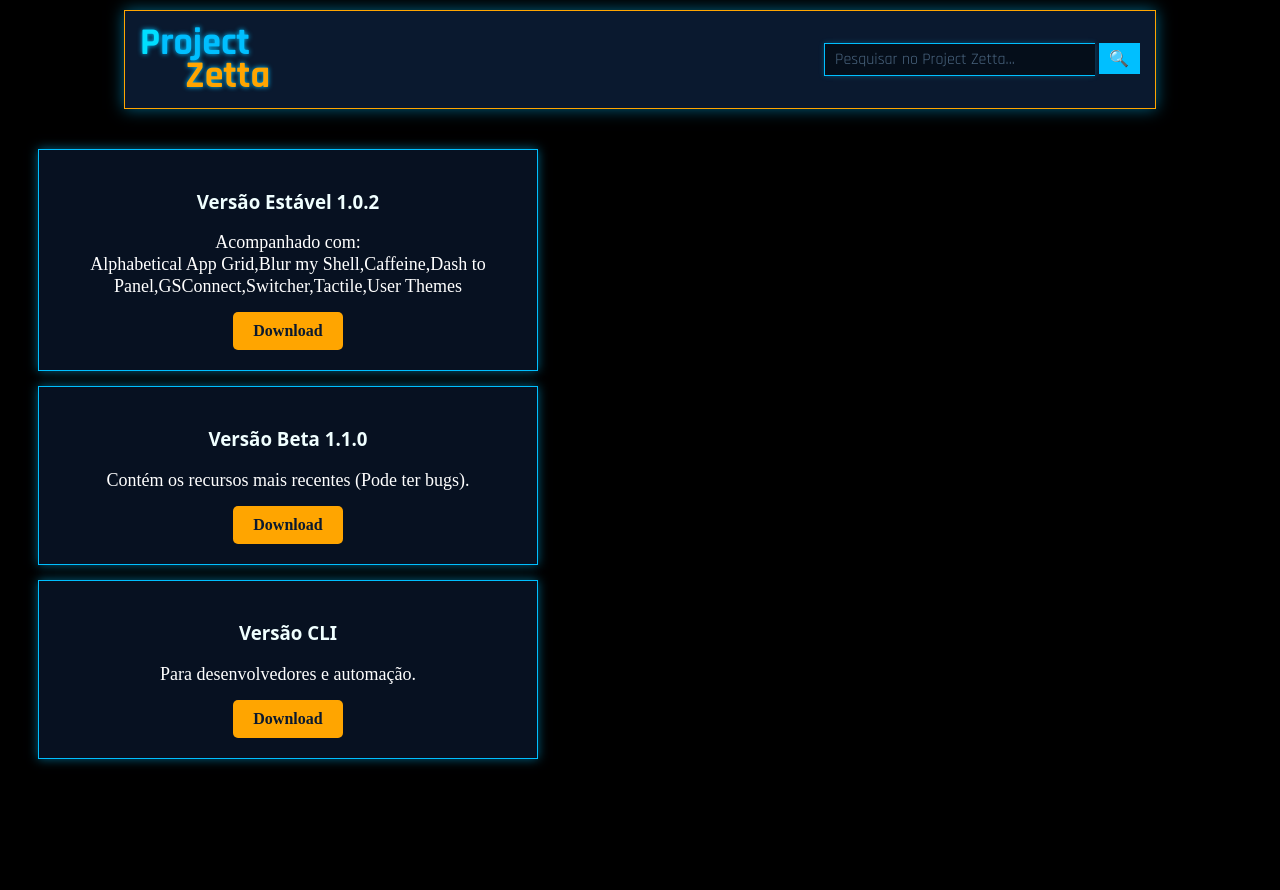
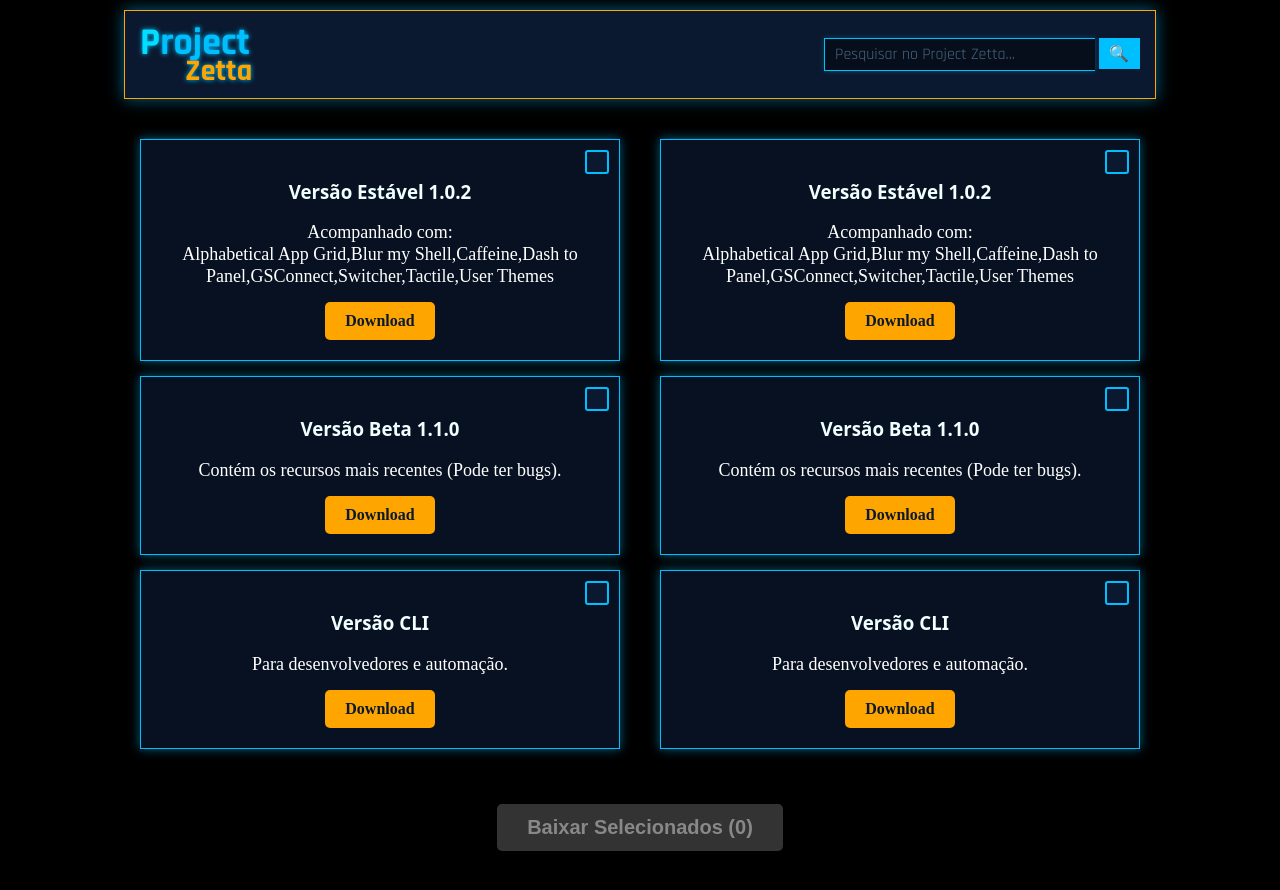
Before and after one commit to Cleber-dev07/Project_zetta-20251015T125208Z-1-001, a plain HTML site: page index.html in a window 1280 px wide. Before the commit the page ends 800 px from the top, so only its background shows below. Drawn offline with Linux system fonts and the light colour scheme; a web font is replaced by a local one.

Commit message:
Add files via upload

```diff
--- a/index.html
+++ b/index.html
@@ -1,5 +1,5 @@
 <!DOCTYPE html>
-<html lang="en">
+<html lang="pt-br">
 <head>
  <meta charset="UTF-8">
  <meta name="viewport" content="width=device-width, initial-scale=1.0">
@@ -8,17 +8,13 @@
 </head>
 <body>
 <div class="inicio">
-
   <div class="header-conteudo">
-
   <div class="titulo-texto">
    <h1>
    <span class="primeira-letra">P</span>roject
    </h1>
-
    <h1 class="position">Zetta</h1>
   </div>
-
  </div>
 
   <form action="/search" method="GET" class="barra-pesquisa">
@@ -28,33 +24,133 @@
 
 </div>
 
+<div class="conteudo-principal">
+
+  <form id="downloadForm">
+  <div class="container-colunas">
       <div class="secao-downloads">
 
     <div class="bloco-download">
+          <input type="checkbox" id="versaoEstavel1" name="download_option" value="extensed1.html" class="checkbox-custom">
+     <label for="versaoEstavel1" class="label-download">
       <h3>Versão Estável 1.0.2</h3>
       <p class="textowhite">Acompanhado com: <br> Alphabetical App Grid,Blur my Shell,Caffeine,Dash to Panel,GSConnect,Switcher,Tactile,User Themes</p>
-            <a href="extensed1.html" class="link-download">
-                Download
-            </a>
+      <a href="extensed1.html" class="link-download">Download</a>
+     </label>
     </div>
 
     <div class="bloco-download">
+          <input type="checkbox" id="versaoBeta1" name="download_option" value="extensed2.html" class="checkbox-custom">
+     <label for="versaoBeta1" class="label-download">
       <h3>Versão Beta 1.1.0</h3>
       <p class="textowhite">Contém os recursos mais recentes (Pode ter bugs).</p>
-            <a href="extensed2.html" class="link-download">
-                Download
-            </a>
+      <a href="extensed2.html" class="link-download">Download</a>
+     </label>
     </div>
 
     <div class="bloco-download">
+          <input type="checkbox" id="versaoCLI1" name="download_option" value="extensed3.html" class="checkbox-custom">
+     <label for="versaoCLI1" class="label-download">
       <h3>Versão CLI</h3>
       <p class="textowhite">Para desenvolvedores e automação.</p>
-            <a href="extensed3.html" class="link-download">
-                Download
-            </a>
+      <a href="extensed3.html" class="link-download">Download</a>
+     </label>
     </div>
 
    </div>
 
+      <div class="secao-downloads-direita">
+
+    <div class="bloco-download">
+          <input type="checkbox" id="versaoEstavel2" name="download_option" value="extensed1_2.html" class="checkbox-custom">
+     <label for="versaoEstavel2" class="label-download">
+      <h3>Versão Estável 1.0.2</h3>
+      <p class="textowhite">Acompanhado com: <br> Alphabetical App Grid,Blur my Shell,Caffeine,Dash to Panel,GSConnect,Switcher,Tactile,User Themes</p>
+      <a href="extensed1.html" class="link-download">Download</a>
+     </label>
+    </div>
+
+    <div class="bloco-download">
+          <input type="checkbox" id="versaoBeta2" name="download_option" value="extensed2_2.html" class="checkbox-custom">
+     <label for="versaoBeta2" class="label-download">
+      <h3>Versão Beta 1.1.0</h3>
+      <p class="textowhite">Contém os recursos mais recentes (Pode ter bugs).</p>
+      <a href="extensed2.html" class="link-download">Download</a>
+     </label>
+    </div>
+
+    <div class="bloco-download">
+          <input type="checkbox" id="versaoCLI2" name="download_option" value="extensed3_2.html" class="checkbox-custom">
+     <label for="versaoCLI2" class="label-download">
+      <h3>Versão CLI</h3>
+      <p class="textowhite">Para desenvolvedores e automação.</p>
+      <a href="extensed3.html" class="link-download">Download</a>
+     </label>
+    </div>
+   </div>
+  </div>
+ </form>   <div class="botao-master-wrapper">
+  <button id="masterDownloadBtn" class="link-download botao-master" type="button" disabled>
+   Baixar Selecionados (0)
+  </button>
+ </div>
+</div>
+
+<script>
+    document.addEventListener('DOMContentLoaded', () => {
+        const form = document.getElementById('downloadForm');
+        // Seleciona todas as checkboxes com o nome "download_option"
+        const checkboxes = form.querySelectorAll('input[name="download_option"]');
+        const masterBtn = document.getElementById('masterDownloadBtn');
+
+        function updateCount() {
+            const selectedCount = Array.from(checkboxes).filter(cb => cb.checked).length;
+            masterBtn.textContent = `Baixar Selecionados (${selectedCount})`;
+            // Habilita/Desabilita o botão
+            masterBtn.disabled = selectedCount === 0;
+        }
+
+        // Função principal de download (Simulação)
+        masterBtn.addEventListener('click', () => {
+            const selectedLinks = [];
+            checkboxes.forEach(checkbox => {
+                if (checkbox.checked) {
+                    const fileUrl = checkbox.value;
+                    selectedLinks.push(fileUrl);
+
+                    // Lógica para download de múltiplos arquivos (apenas simulação no front-end):
+                    // Para realmente forçar o download de múltiplos arquivos, é necessário
+                    // iterar e acionar um clique em um link '<a>' para cada arquivo.
+                    const a = document.createElement('a');
+                    a.href = fileUrl;
+                    a.download = fileUrl.split('/').pop(); // Define o nome do arquivo
+                    document.body.appendChild(a);
+                    a.click();
+                    document.body.removeChild(a);
+
+                }
+            });
+
+            if (selectedLinks.length > 0) {
+                // Mensagem de alerta após tentar iniciar todos os downloads
+                alert('Tentando iniciar o download de ' + selectedLinks.length + ' arquivos.');
+                // Limpa as seleções após o "download"
+                checkboxes.forEach(cb => cb.checked = false);
+                updateCount();
+            } else {
+                alert('Nenhum item selecionado para download.');
+            }
+        });
+
+        // Adiciona o listener para atualizar a contagem
+        checkboxes.forEach(cb => {
+            cb.addEventListener('change', updateCount);
+        });
+
+        // Inicializa o contador ao carregar a página
+        updateCount();
+    });
+</script>
+
 </body>
 </html>
--- a/style.css
+++ b/style.css
@@ -1,6 +1,7 @@
 @import url('https://fonts.googleapis.com/css2?family=Rajdhani:wght@400;700&display=swap');
 @import url('https://fonts.googleapis.com/css2?family=Bruno+Ace+SC&family=Protest+Guerrilla&family=Rampart+One&display=swap');
 
+/* --- TIPOGRAFIA --- */
 h1{
 font-family: "Rajdhani", sans-serif;
 color: #00BFFF;
@@ -13,81 +14,76 @@ h3{
  color: azure;
  font-family: system-ui, -apple-system, BlinkMacSystemFont, 'Segoe UI', Roboto, Oxygen, Ubuntu, Cantarell, 'Open Sans', 'Helvetica Neue', sans-serif;
 }
-
 .primeira-letra{
  color: #00DFFF;
 }
+.textowhite{
+ color: white;
+ font-size: 18px;
+ margin-bottom: 0px;
+ line-height: 1.2;
+}
 
+/* --- LAYOUT GERAL E HEADER --- */
 body{
  background-color: black;
-
 }
 .inicio {
  background-color: #0A192F;
  width: 90%;
-    max-width: 1000px; /* Aumentei um pouco o limite máximo */
+ max-width: 1000px;
  border: 1px solid orange;
 
-    /* CENTRALIZAÇÃO E ESPAÇAMENTO */
-    margin: 10px auto; /* 10px em cima/baixo, 'auto' nas laterais para centralizar */
-    padding: 8px 15px; /* Padding vertical um pouco maior para respiro */
+ /* CENTRALIZAÇÃO */
+ margin: 10px auto;
+ padding: 8px 15px;
 
-    /* FLEXBOX */
  display: flex;
-    align-items: center; /* Centraliza verticalmente o título e a barra */
+ align-items: center;
  justify-content: space-between;
  height: auto;
 
  box-shadow: 0 0 15px rgba(0, 191, 255, 0.5);
 }
+
 .position{
  position: relative;
  margin-left: 45px;
  margin-top: -15px;
  color: orange;
-    font-size: 15;
+ font-size: 30px;
 }
 
-
-.detalhe{
-   position: absolute;
-    top: 22px;
-    left: 296px;
-
-}
+/* --- BARRA DE PESQUISA --- */
 .barra-pesquisa input {
-    /* Aparência do campo de texto */
  padding: 5px 10px;
  width: 250px;
-    border: 1px solid #00BFFF; /* Borda azul neon */
-    border-right: none; /* Remove a borda direita para se fundir com o botão */
-    background-color: #050E1A; /* Fundo muito escuro */
-    color: #00DFFF; /* Cor do texto digitado */
+ border: 1px solid #00BFFF;
+ border-right: none;
+ background-color: #050E1A;
+ color: #00DFFF;
  font-family: "Rajdhani", sans-serif;
  font-size: 16px;
-    outline: none; /* Remove o outline padrão ao clicar */
-    box-shadow: 0 0 5px rgba(0, 191, 255, 0.3); /* Efeito neon sutil */
+ outline: none;
+ box-shadow: 0 0 5px rgba(0, 191, 255, 0.3);
  transition: box-shadow 0.3s;
 }
 
 .barra-pesquisa input:focus {
-    /* Efeito ao focar no campo */
-    box-shadow: 0 0 10px #00BFFF, 0 0 15px rgba(0, 191, 255, 0.5); /* Neon mais intenso */
+ box-shadow: 0 0 10px #00BFFF, 0 0 15px rgba(0, 191, 255, 0.5);
 }
 
 .barra-pesquisa input::placeholder {
-    /* Estilo do texto de exemplo */
-    color: #5B7A98; /* Cinza suave */
+ color: #5B7A98;
  opacity: 0.8;
 }
 
 .barra-pesquisa button {
-    /* Estilo do botão de Pesquisa */
  padding: 5px 10px;
  border: 1px solid #00BFFF;
-    border-left: none; /* Remove a borda esquerda para se fundir com o input */
-    background-color: #00BFFF; /* Cor de fundo principal do botão */
-    color: #0A192F; /* Texto ou ícone em cor escura */
+ border-left: none;
+ background-color: #00BFFF;
+ color: #0A192F;
  font-size: 16px;
  font-weight: 700;
  cursor: pointer;
@@ -95,71 +91,189 @@ body{
 }
 
 .barra-pesquisa button:hover {
-
  background-color: #00DFFF;
  box-shadow: 0 0 10px #00DFFF;
 }
 
-.secao-downloads {
+
+/* --- CONTÊINER PRINCIPAL E FORMULÁRIO --- */
+.conteudo-principal {
  width: 90%;
+ max-width: 1000px;
+ margin: 40px auto;
+ /* Define a direção de coluna para empilhar as duas colunas (via form) e o botão mestre */
+ display: flex;
+ flex-direction: column;
+ align-items: center;
+ gap: 40px;
+}
+
+#downloadForm {
+ width: 100%;
+}
+
+.container-colunas {
+ display: flex;
+ justify-content: space-between;
+ width: 100%; /* Ocupa a largura total do .conteudo-principal */
+ gap: 40px;
+}
+
+
+/* --- SEÇÕES DE DOWNLOADS (ESQUERDA E DIREITA) --- */
+.secao-downloads, .secao-downloads-direita {
+ width: 50%;
  max-width: 500px;
+ margin: 0;
 
-    /* PROPRIEDADE CHAVE PARA ALINHAR À ESQUERDA */
-    margin: 40px auto 40px 30px;
-
-    /* PROPRIEDADES DE COLUNA (MANTIDAS) */
  display: flex;
  flex-direction: column;
  align-items: stretch;
-
  gap: 15px;
 }
 
-/* ESTILO DE CADA BLOCO INDIVIDUAL */
+
+/* --- ESTILO DE CADA BLOCO INDIVIDUAL --- */
 .bloco-download {
-    flex-basis: 30%; /* Cada bloco ocupa cerca de 30% da largura do contêiner */
-    min-width: 250px; /* Garante que os blocos não fiquem muito estreitos */
+ flex-basis: auto;
+ min-width: 250px;
  text-align: center;
+ padding: 0; /* Removido para o label gerenciar */
+ border: 1px solid #00BFFF;
+ background-color: rgba(10, 25, 47, 0.7);
+ box-shadow: 0 0 10px rgba(0, 191, 255, 0.5);
+ transition: transform 0.3s, box-shadow 0.3s;
+ width: 100%;
+ box-sizing: border-box;
+ position: relative;
+}
+
+/* O conteúdo interno clicável (LABEL) */
+.label-download {
+ display: block;
  padding: 20px;
-    border: 1px solid #00BFFF; /* Borda Neon Azul */
-    background-color: rgba(10, 25, 47, 0.7); /* Fundo semi-transparente escuro */
-    box-shadow: 0 0 10px rgba(0, 191, 255, 0.5); /* Sombra Neon */
-    transition: transform 0.3s, box-shadow 0.3s;
-
+ cursor: pointer;
 }
 
 /* EFEITO AO PASSAR O MOUSE */
 .bloco-download:hover {
-    transform: translateY(-5px); /* Levanta o bloco */
-    box-shadow: 0 5px 20px rgba(0, 191, 255, 0.8), 0 0 30px orange; /* Brilho mais intenso */
+ transform: translateY(-5px);
+ box-shadow: 0 5px 20px rgba(0, 191, 255, 0.8), 0 0 30px orange;
 }
 
 /* LINKS DE DOWNLOAD */
 .link-download {
-    display: inline-block; /* Permite aplicar padding e margem */
+ display: inline-block;
  margin-top: 15px;
  padding: 10px 20px;
-    background-color: orange; /* Botão de destaque */
-    color: #0A192F; /* Cor de texto escura */
+ background-color: orange;
+ color: #0A192F;
  font-weight: 700;
-    text-decoration: none; /* Remove sublinhado */
+ text-decoration: none;
  border-radius: 5px;
  transition: background-color 0.3s;
 }
 .link-download:hover {
-    background-color: #FFD700; /* Dourado/Amarelo mais claro no hover */
-}
-.textowhite{
-    color: white;
-    font-size: 18px;
-    margin-bottom: 0px; /* Define um espaço de 5 pixels abaixo de cada parágrafo */
-    line-height: 1.2; /* Valor 1.0 é o mínimo. 1.2 é um valor mais justo. */
+ background-color: #FFD700;
 }
 
-.explicacao{
-    width: 90vmin;
-    height: 80vmin;
+/* --- ESTILO DOS CHECKBOXES PERSONALIZADOS --- */
+
+/* Esconde a checkbox nativa */
+.checkbox-custom {
+ position: absolute;
+ opacity: 0;
+ width: 1px;
+ height: 1px;
+ overflow: hidden;
+ clip: rect(0 0 0 0);
+ z-index: -1;
+}
+
+/* ::before cria a caixa quadrada */
+.label-download::before {
+ content: '';
+ position: absolute;
+ top: 10px;
+ right: 10px;
+ width: 20px;
+ height: 20px;
+ border: 2px solid #00BFFF;
  background-color: #0A192F;
-    border: 1px solid orange;
-    margin: 0 auto;
+ border-radius: 3px;
+ transition: all 0.2s ease-in-out;
 }
+
+/* ::after cria o VISTO (CHECKMARK) */
+.label-download::after {
+ content: '✓';
+ color: orange;
+ font-size: 20px;
+ position: absolute;
+ top: 10px;
+ right: 10px;
+ opacity: 0;
+ transition: opacity 0.2s ease-in-out;
+ line-height: 1;
+ text-shadow: 0 0 5px orange;
+}
+
+/* ESTILO QUANDO O CHECKBOX ESTÁ MARCADO */
+.checkbox-custom:checked + .label-download::before {
+ background-color: #00BFFF;
+ border-color: orange;
+ box-shadow: 0 0 5px orange;
+}
+
+.checkbox-custom:checked + .label-download::after {
+ opacity: 1;
+ color: #0A192F;
+ text-shadow: none;
+ top: 8px;
+ right: 9px;
+}
+
+/* --- ESTILO DO BOTÃO MESTRE (Baixar Selecionados) --- */
+.botao-master-wrapper {
+ width: 100%;
+ max-width: 1000px;
+ text-align: center;
+}
+
+.botao-master {
+ font-size: 20px;
+ padding: 12px 30px;
+ background-color: orange;
+ box-shadow: 0 0 15px orange;
+ border: none;
+ cursor: pointer;
+ transition: background-color 0.3s, box-shadow 0.3s;
+}
+
+.botao-master:hover:not(:disabled) {
+ background-color: #FFD700;
+ box-shadow: 0 0 20px #FFD700, 0 0 30px orange;
+}
+
+/* Estilo para quando o botão está desabilitado */
+.botao-master:disabled {
+ background-color: #333;
+ color: #888;
+ cursor: not-allowed;
+ box-shadow: none;
+}
+
+
+/* --- MEDIA QUERY PARA RESPONSIVIDADE --- */
+@media (max-width: 768px) {
+ .container-colunas {
+  flex-direction: column; /* Força o empilhamento vertical das colunas */
+  align-items: center;
+  gap: 20px;
+ }
+
+ .secao-downloads, .secao-downloads-direita {
+  width: 100%;
+  max-width: 400px;
+ }
+}
```
Also changed, not shown: extensed1.html (line endings or trailing spaces). Lines whose indentation alone changed are shown as unchanged.
